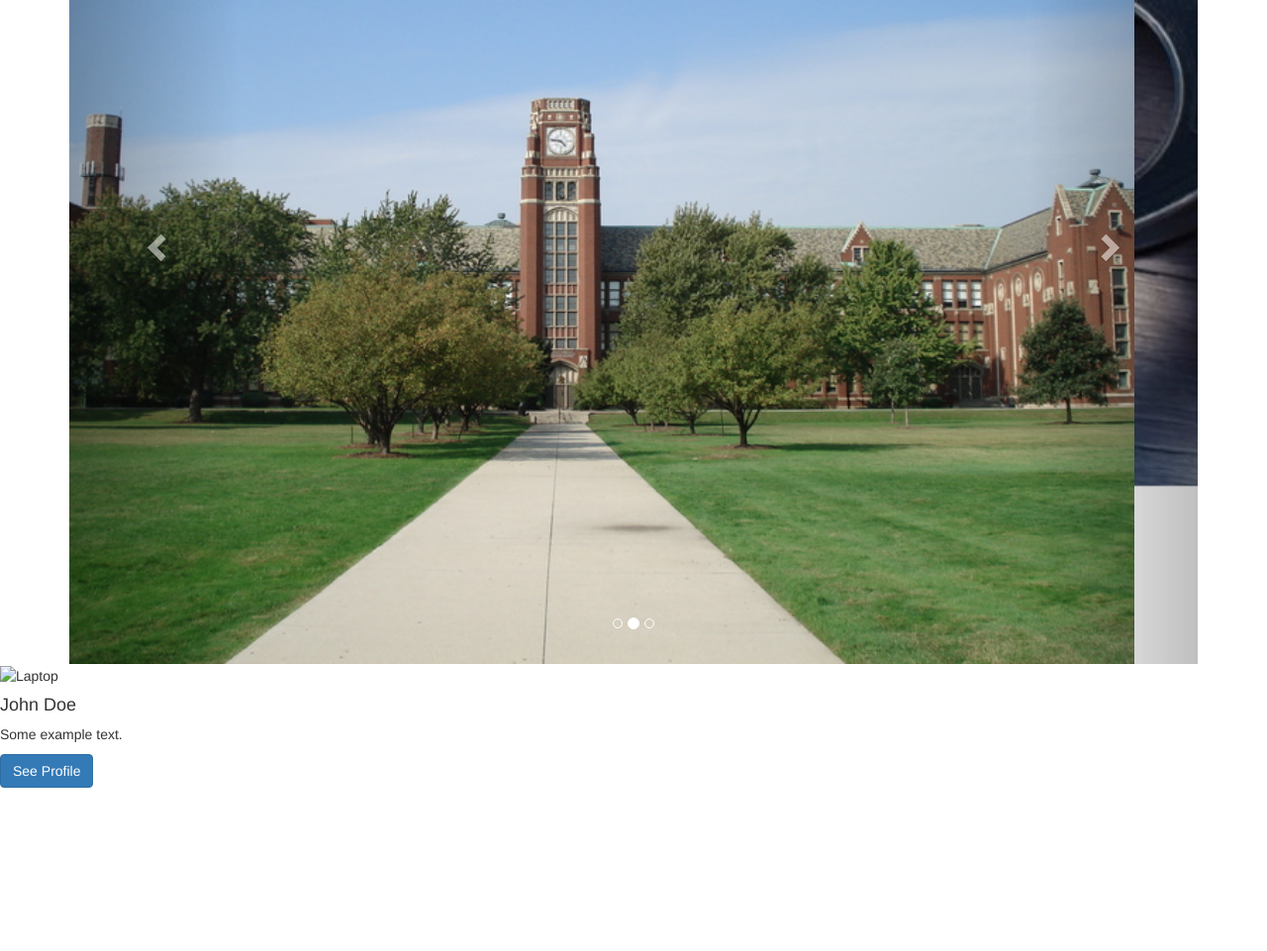
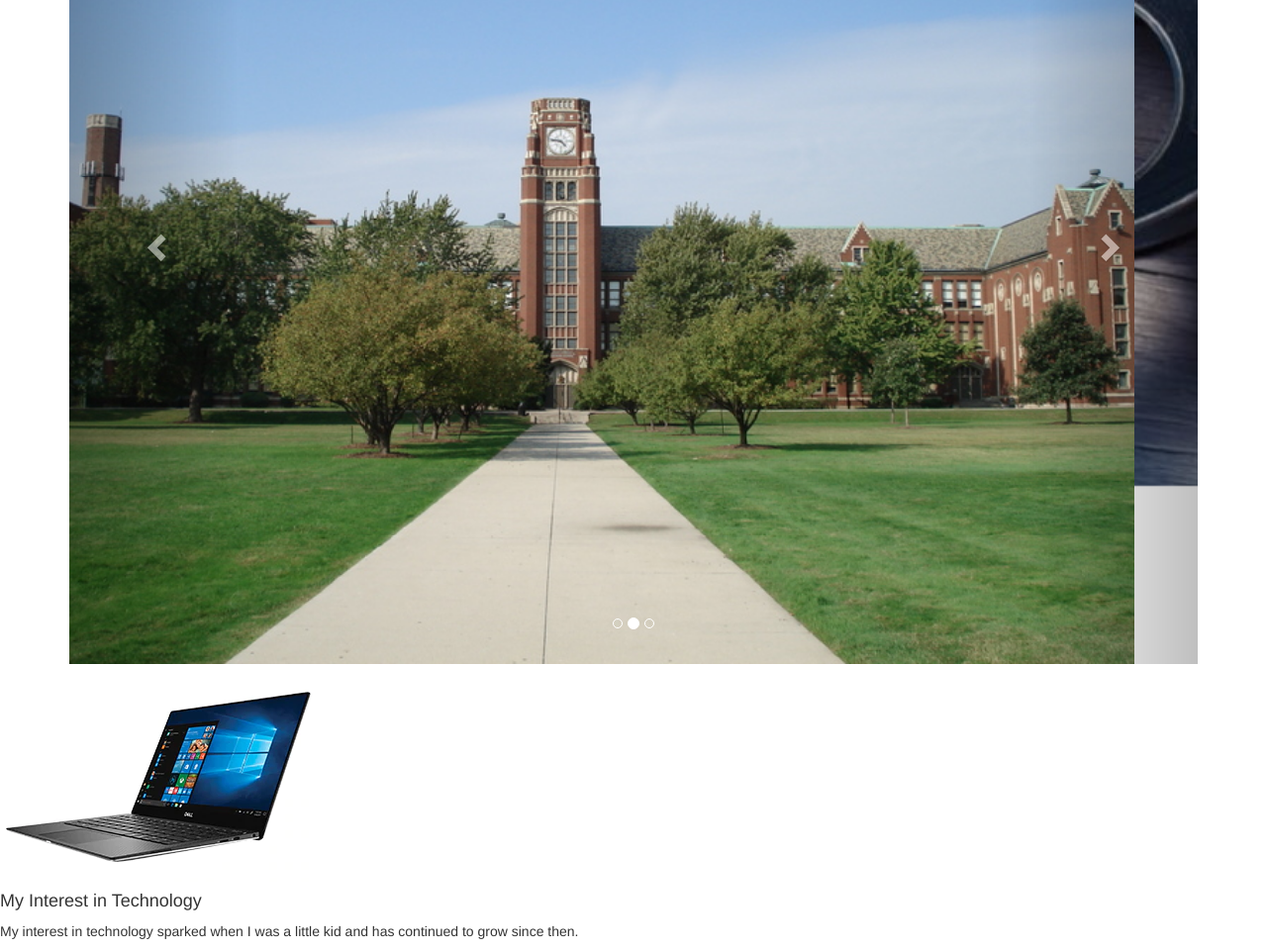
Before and after one commit to mdgoolsby/ecs1819-1, a plain HTML site: page webFINAL/index.html in a window 1280 px wide. Shown: the part 472-1433 px from the top of the page at 99% size. Before the commit the page ends 1268 px from the top, so only its background shows below. Drawn offline with nearby package versions, Linux system fonts and the light colour scheme.

Commit message:
8th commit

```diff
--- a/webFINAL/index.html
+++ b/webFINAL/index.html
@@ -53,12 +53,11 @@
     </a>
   </div>
 </div>
-<div class="card" style="width:400px">
-  <img class="card-img-top" src="images/Laptop.png" alt="Laptop">
+<div class="card">
+  <img class="card-img-top" src="images/Laptop.jpg" alt="Laptop">
   <div class="card-body">
-    <h4 class="card-title">John Doe</h4>
-    <p class="card-text">Some example text.</p>
-    <a href="#" class="btn btn-primary">See Profile</a>
+    <h4 class="card-title">My Interest in Technology</h4>
+    <p class="card-text">My interest in technology sparked when I was a little kid and has continued to grow since then.</p>
   </div>
 </div>
 </html>
```
